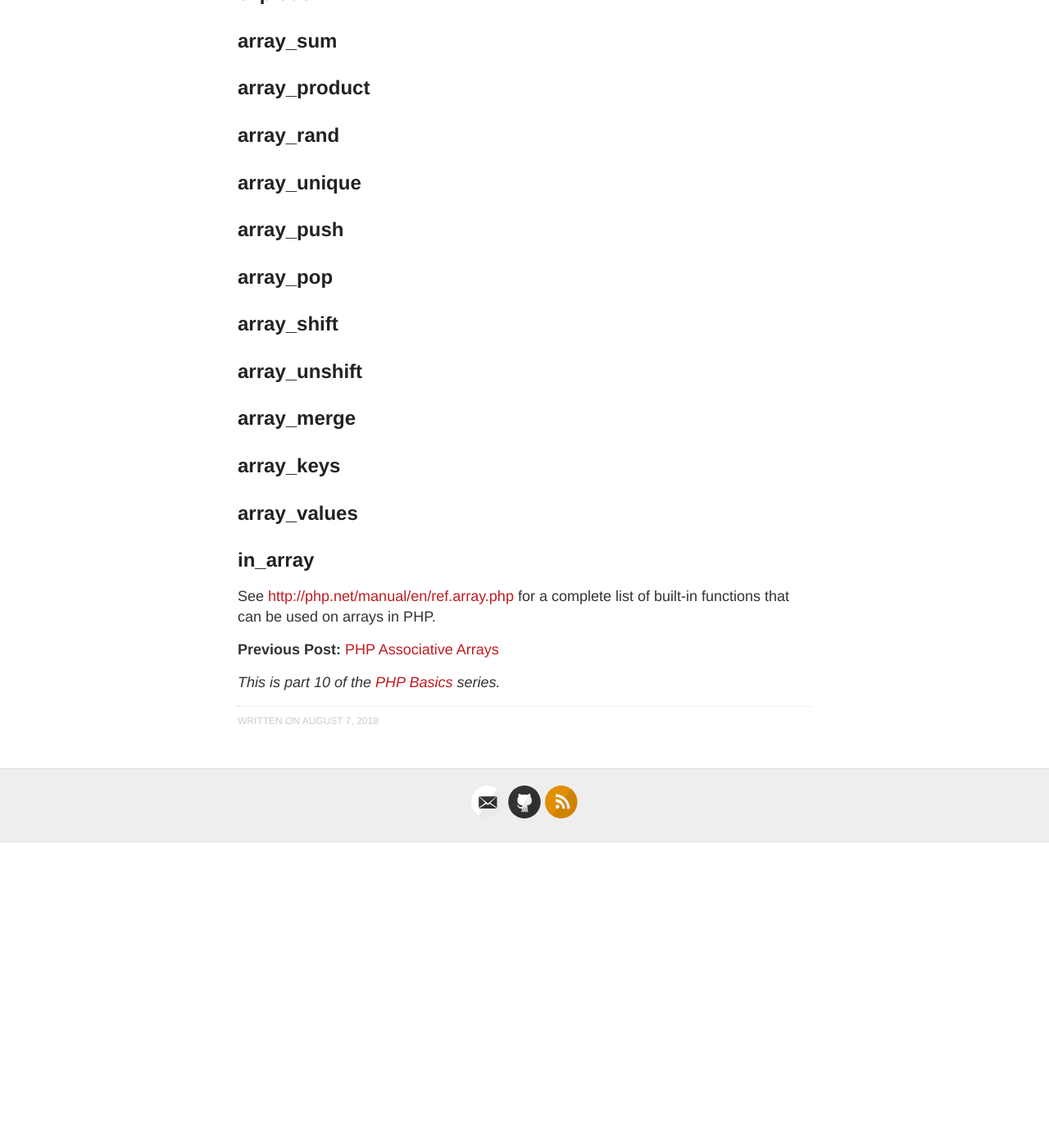
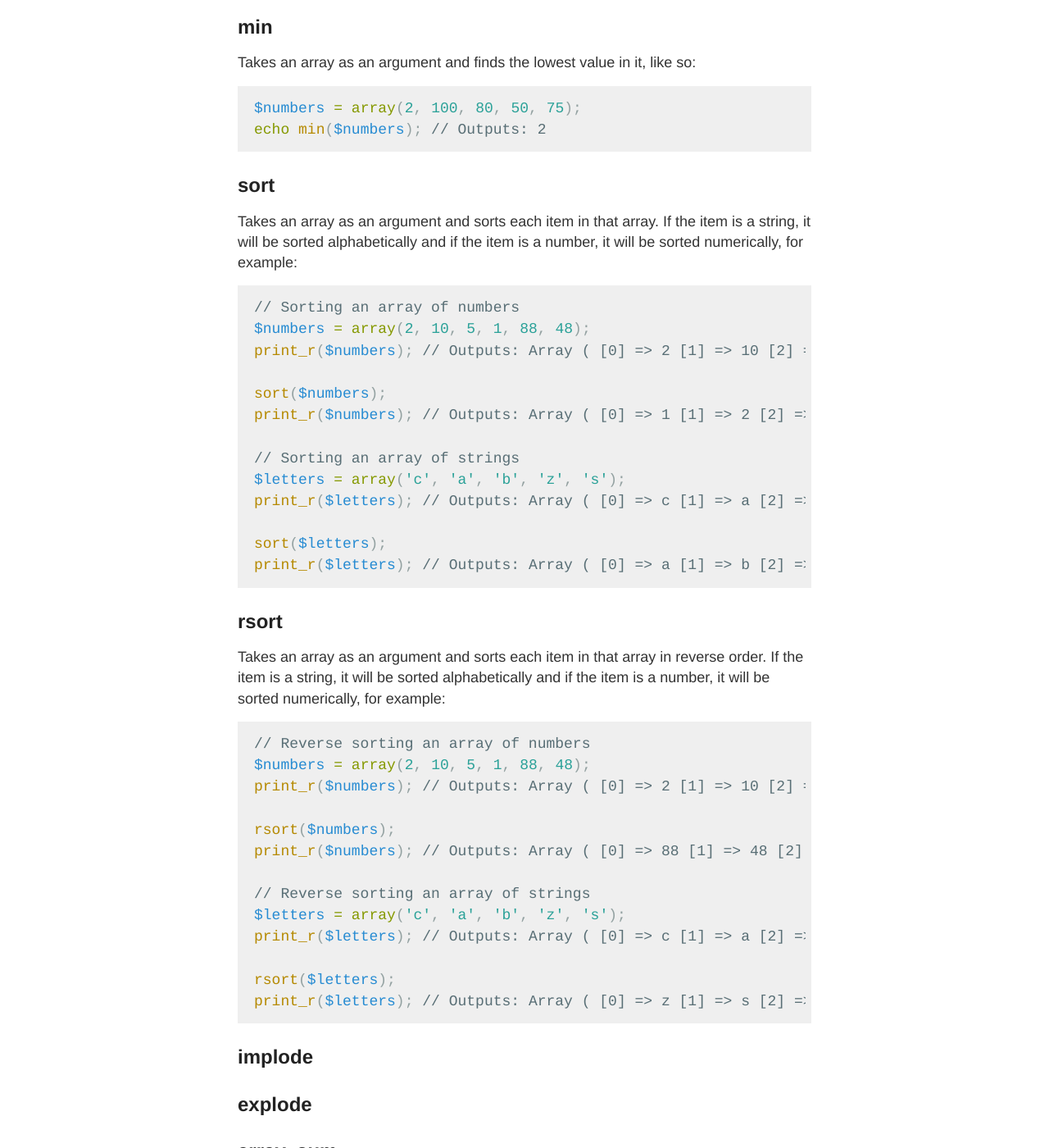
Before and after one commit to kennyalmendral/kennyalmendral.github.io, a Jekyll site: the page built from _posts/2018-08-07-php-array-functions.md, in a window 1280 px wide and 1400 px high, scrolled down 703 px. Shown: the whole window at 82% size. Built offline with Jekyll 4.4.1, drawn with Linux system fonts in a browser that asks for light colours; before the commit the page ends 1730 px from its top, so only the background shows below that; some of the changed text lies outside the part shown.

Commit message:
Add PHP Array Functions

````diff
--- a/_posts/2018-08-07-php-array-functions.md
+++ b/_posts/2018-08-07-php-array-functions.md
@@ -9,13 +9,70 @@
 
 ## count
 
+Takes an array as an argument and then counts all items in it, like so:
+
+```php
+$people = array('John', 'Jane');
+echo count($people); // Outputs: 2
+```
+
 ## max
+
+Takes an array as an argument and finds the highest value in it, like so:
+
+```php
+$numbers = array(2, 100, 80, 50, 75);
+echo max($numbers); // Outputs: 100
+```
 
 ## min
 
+Takes an array as an argument and finds the lowest value in it, like so:
+
+```php
+$numbers = array(2, 100, 80, 50, 75);
+echo min($numbers); // Outputs: 2
+```
+
 ## sort
 
+Takes an array as an argument and sorts each item in that array. If the item is a string, it will be sorted alphabetically and if the item is a number, it will be sorted numerically, for example:
+
+```php
+// Sorting an array of numbers
+$numbers = array(2, 10, 5, 1, 88, 48);
+print_r($numbers); // Outputs: Array ( [0] => 2 [1] => 10 [2] => 5 [3] => 1 [4] => 88 [5] => 48 )
+
+sort($numbers);
+print_r($numbers); // Outputs: Array ( [0] => 1 [1] => 2 [2] => 5 [3] => 10 [4] => 48 [5] => 88 )
+
+// Sorting an array of strings
+$letters = array('c', 'a', 'b', 'z', 's');
+print_r($letters); // Outputs: Array ( [0] => c [1] => a [2] => b [3] => z [4] => s )
+
+sort($letters);
+print_r($letters); // Outputs: Array ( [0] => a [1] => b [2] => c [3] => s [4] => z )
+```
+
 ## rsort
+
+Takes an array as an argument and sorts each item in that array in reverse order. If the item is a string, it will be sorted alphabetically and if the item is a number, it will be sorted numerically, for example:
+
+```php
+// Reverse sorting an array of numbers
+$numbers = array(2, 10, 5, 1, 88, 48);
+print_r($numbers); // Outputs: Array ( [0] => 2 [1] => 10 [2] => 5 [3] => 1 [4] => 88 [5] => 48 )
+
+rsort($numbers);
+print_r($numbers); // Outputs: Array ( [0] => 88 [1] => 48 [2] => 10 [3] => 5 [4] => 2 [5] => 1 )
+
+// Reverse sorting an array of strings
+$letters = array('c', 'a', 'b', 'z', 's');
+print_r($letters); // Outputs: Array ( [0] => c [1] => a [2] => b [3] => z [4] => s )
+
+rsort($letters);
+print_r($letters); // Outputs: Array ( [0] => z [1] => s [2] => c [3] => b [4] => a )
+```
 
 ## implode
 
@@ -45,6 +102,8 @@
 
 ## in_array
 
+## is_array
+
 See [http://php.net/manual/en/ref.array.php](http://php.net/manual/en/ref.array.php){:target="_blank"} for a complete list of built-in functions that can be used on arrays in PHP.
 
 **Previous Post:** [PHP Associative Arrays]({{ site.url }}/php-associative-arrays/)
````
